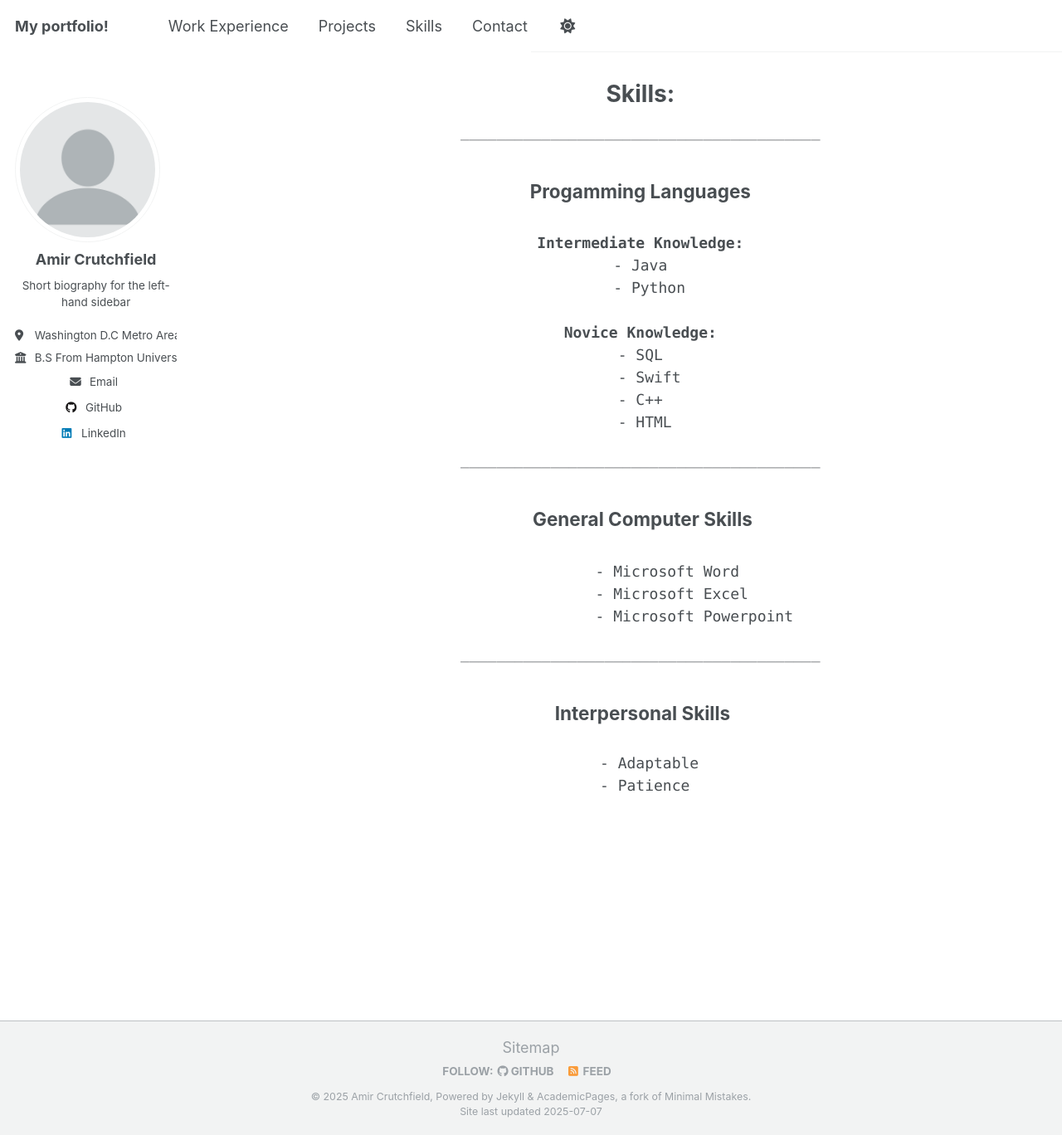
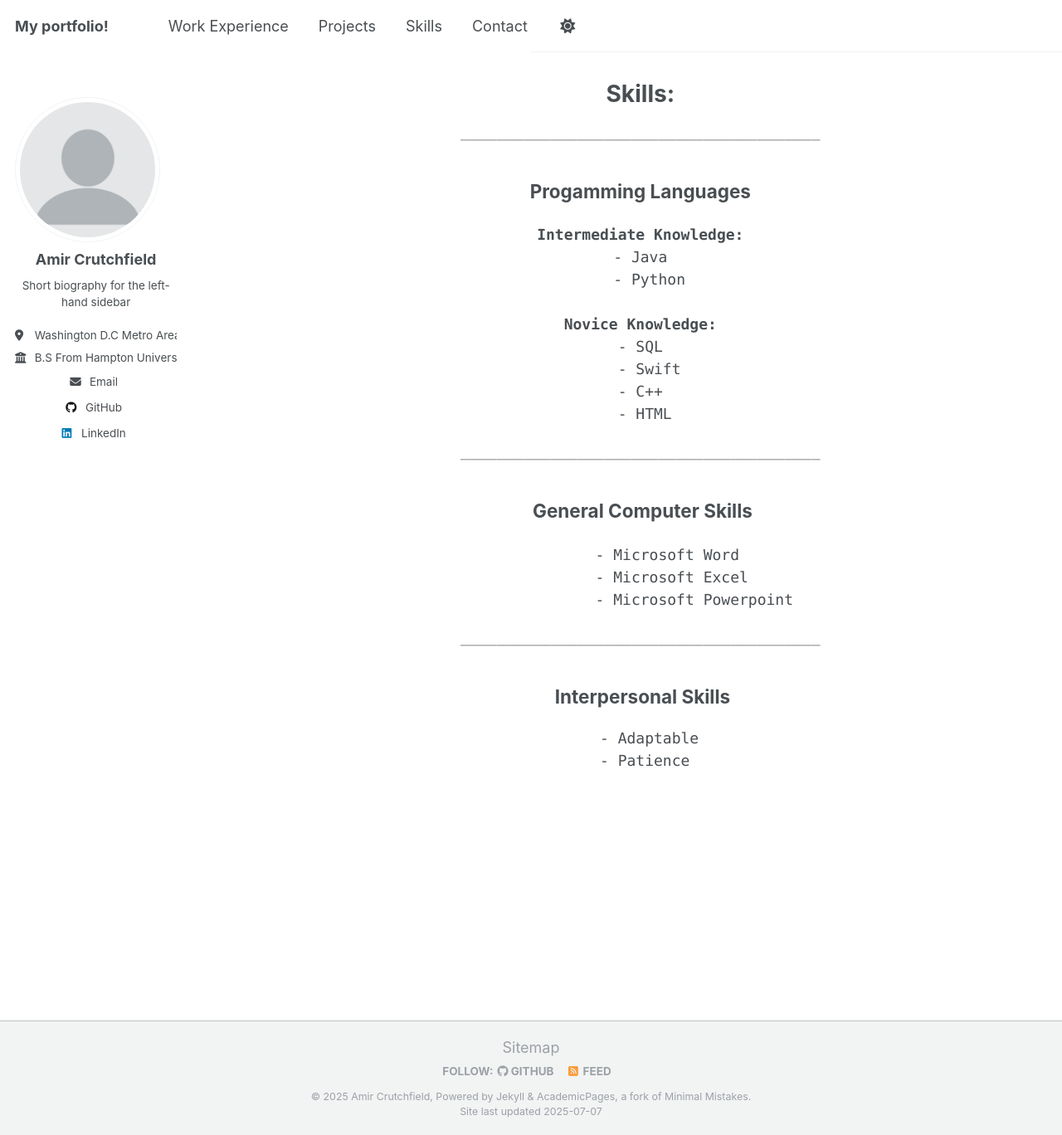
Before and after one commit to amirc42/amircportfolio, a Jekyll site: the page built from _pages/skills.html, in a window 1280 px wide and 1368 px high. Shown: the whole window at 83% size. Built offline with Jekyll 4.4.1, drawn with Linux system fonts in a browser that asks for light colours; a script that is not in the unit is left out.

Commit message:
Update skills.html

```diff
--- a/_pages/skills.html
+++ b/_pages/skills.html
@@ -12,7 +12,7 @@ div {text-align: center;}
 </style>
 <pre> ________________________________________
 <h2>Progamming Languages </h2>
-<div style ="margin:-30px 39.1px 0;">
+<div style ="margin:-40px 39.1px 0;">
 <b>Intermediate Knowledge:</b>
 - Java
   - Python
@@ -24,13 +24,13 @@ div {text-align: center;}
    - HTML  </pre>
 <pre> ________________________________________
 <h2> General Computer Skills </h2>
-<div style ="margin:-30px 39.1px 0;">
+<div style ="margin:-40px 39.1px 0;">
       - Microsoft Word
         - Microsoft Excel
              - Microsoft Powerpoint </pre>
 <pre> ________________________________________
 <h2> Interpersonal Skills </h2>
-<div style ="margin:-32px 40px 0;">
+<div style ="margin:-42px 40px 0;">
   - Adaptable
    - Patience  </pre>
 
```
